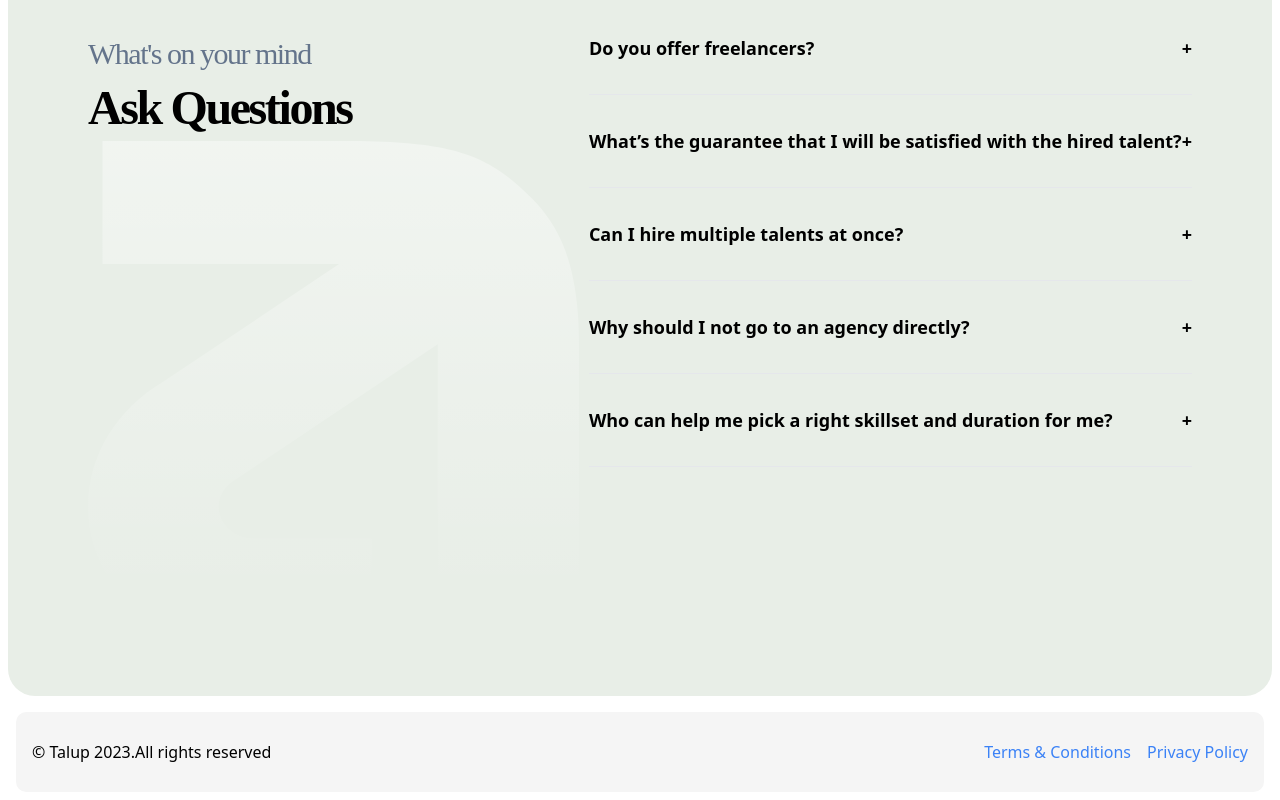
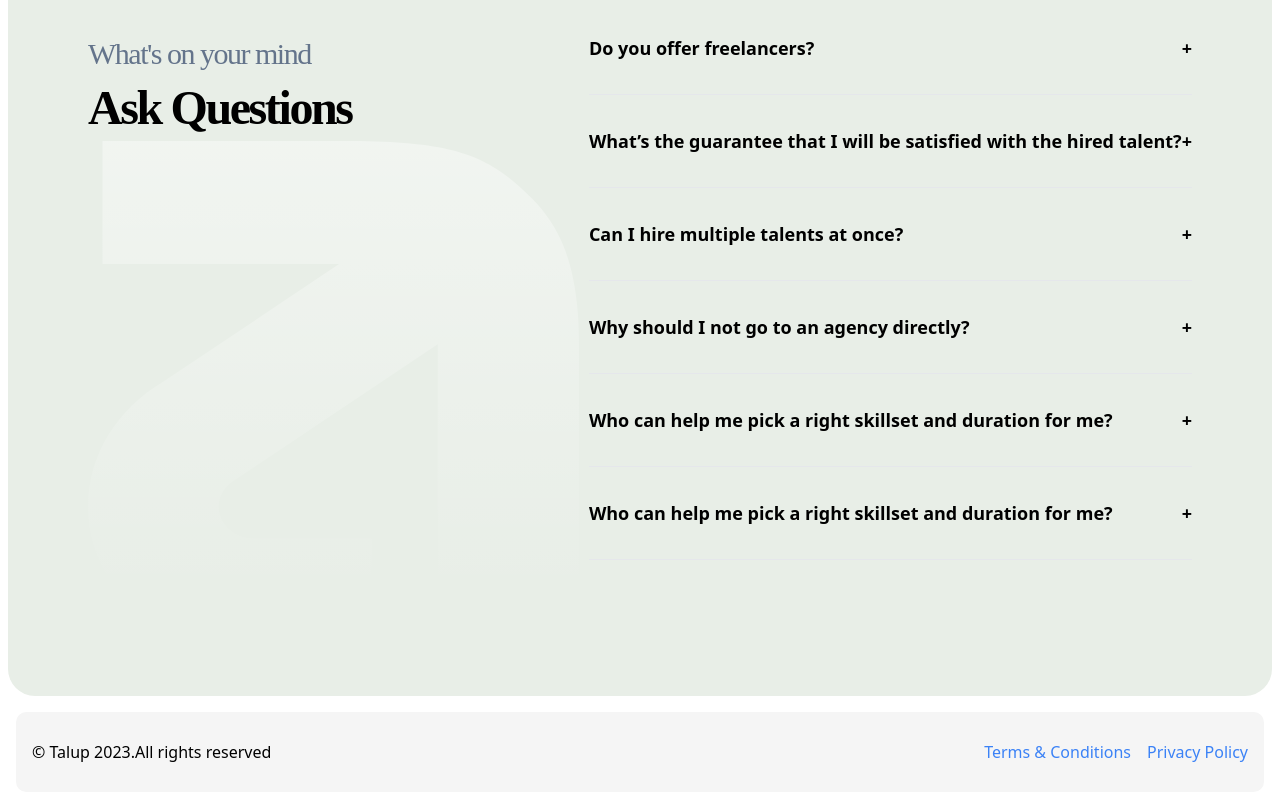
Before and after one commit to ishitaa-dhingra/thence_assignment, a React (Create React App) app: page / in a window 1280 px wide. Shown: the part 1221-2021 px from the top of the page. Built offline with nearby package versions, Linux system fonts and the light colour scheme.

Commit message:
display error

```diff
--- a/src/Components/FAQ.jsx
+++ b/src/Components/FAQ.jsx
@@ -18,6 +18,11 @@ const faqData = [
     question: "Why should I not go to an agency directly?",
     answer:
       "Our platform offers competitive rates and a larger selection of freelancers.",
+  },
+  {
+    question: "Who can help me pick a right skillset and duration for me?",
+    answer:
+      "Our customer service team can assist you in making the right choice.",
   },
   {
     question: "Who can help me pick a right skillset and duration for me?",
```
